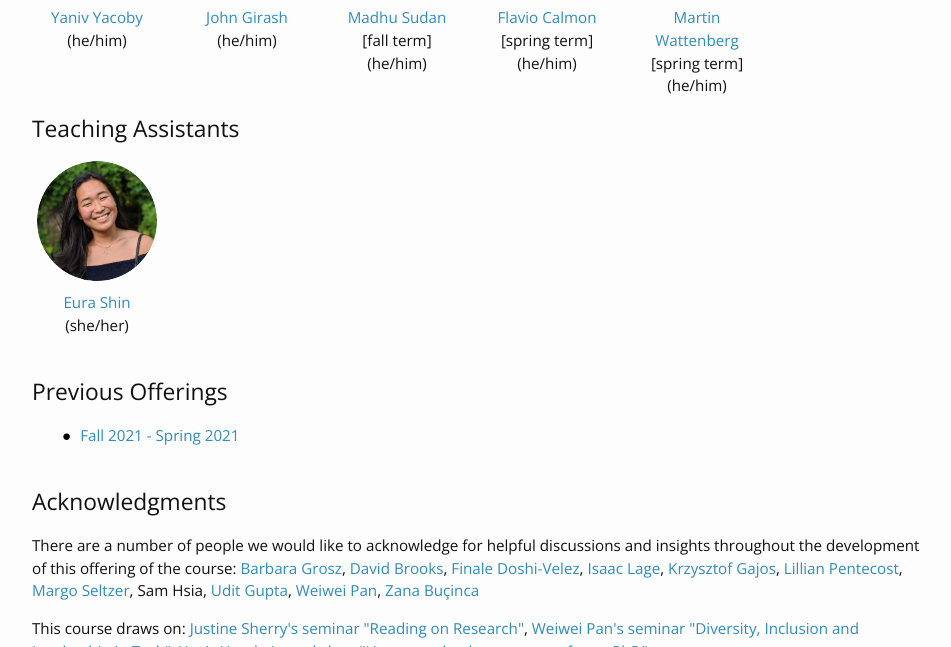
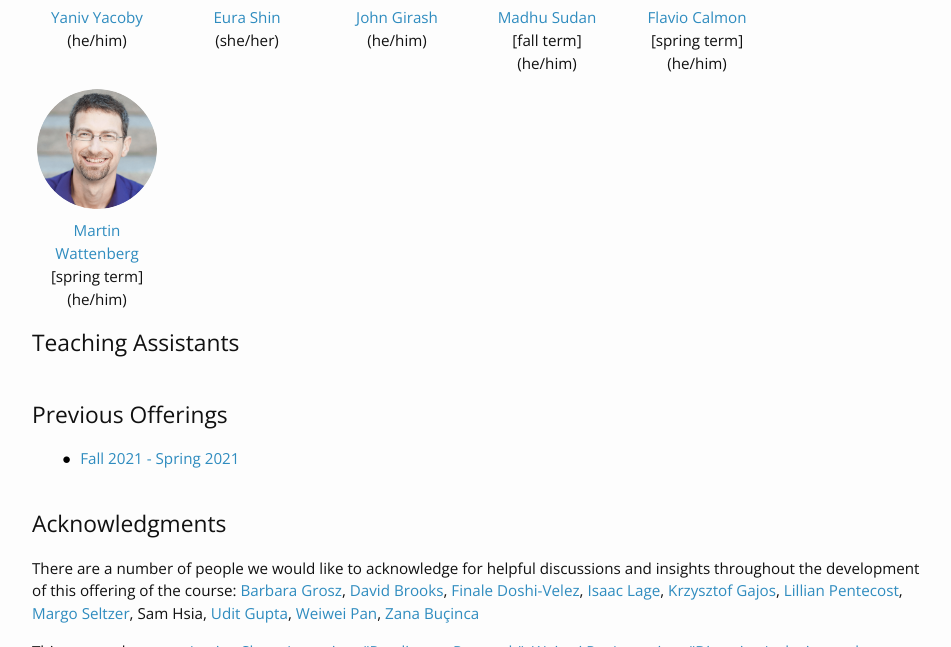
Before and after one commit to yanivyacoby/harvard-cs290, a Jekyll site: the page built from index.md, in a window 1280 px wide and 900 px high, scrolled down 1781 px, cut to the strip 253-900 px from the top of the window. Shown: the whole strip, without its empty margins (163-1114 px from the left). Built offline with Jekyll 4.4.1, drawn with Linux system fonts in a browser that asks for light colours; nearby versions of some CDN libraries; part of the change alters nothing that is shown.

Commit message:
Update people.yml

```diff
--- a/_data/people.yml
+++ b/_data/people.yml
@@ -3,6 +3,10 @@ instructors:
     profile_pic: /_images/pp/yy.png
     webpage: https://yanivyacoby.github.io/
     pronouns: he/him
+  - name: Eura Shin
+    profile_pic: /_images/pp/eura.png
+    webpage: https://eurashin.github.io/
+    pronouns: she/her
   - name: John Girash
     profile_pic: /_images/pp/jgirash.png
     webpage: https://scholar.harvard.edu/girash/home
@@ -24,10 +28,7 @@ instructors:
     term: spring
 
 teaching_assistants:
-  - name: Eura Shin
-    profile_pic: /_images/pp/eura.png
-    webpage: https://eurashin.github.io/
-    pronouns: she/her
+
 
 feedback:
   - name: Barbara Grosz
```
